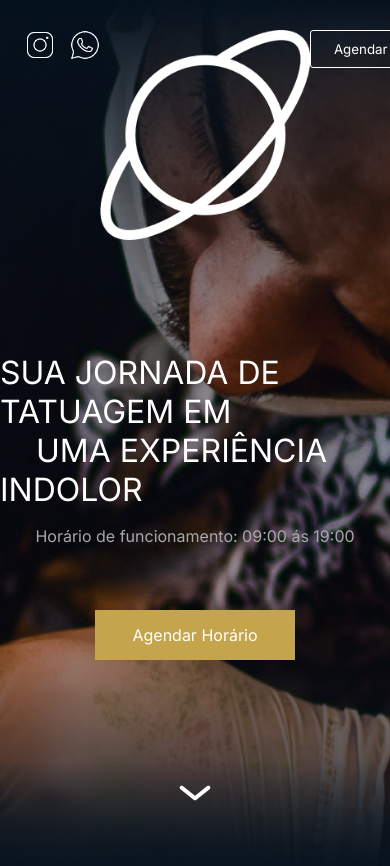
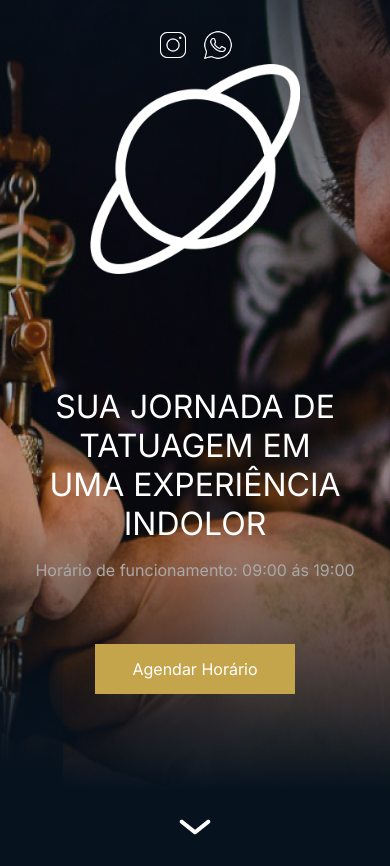
Before and after one commit to rafaelvicenzo/Saturno-Tattoo, a plain HTML site: page index.html in a window 390 px wide. Shown: the top 866 px of the page. Drawn offline with nearby package versions, Linux system fonts and the light colour scheme.

Commit message:
Responsive design

```diff
--- a/assets/style/css/style.scss
+++ b/assets/style/css/style.scss
@@ -56,6 +56,7 @@ header {
     font-weight: 400;
     margin-top: 109px;
     cursor: pointer;
+    text-align: center;
 }
 
 p {
@@ -254,3 +255,34 @@ footer {
     position: relative;
     left: 92px;
 }
+
+@media screen and (max-width: 768px) {
+    .navBar {
+        display: flex;
+        flex-direction: column;
+        align-items: center;
+        justify-content: center;
+    }
+    #right button {
+        display: none;
+    }
+
+    #left {
+        justify-content: center;
+        margin: 0;
+    }
+
+    header {
+        background-position-x: -327px;
+        background-position-y: -136px;
+    }
+
+    main {
+        display: flex;
+        flex-direction: column;
+    }
+}
+
+@media screen and (min-width: 769px) and (max-width: 991px) {
+
+}
--- a/index.html
+++ b/index.html
@@ -17,7 +17,7 @@
             <div class="logo"><img src="/assets/images/icons/saturno.png" alt=""></div>
             <div id="right"><a href="https://api.whatsapp.com/send?phone=5531973153448&text=Ol%C3%A1%20tudo%20bem?%20vim%20do%20Instagram,%20gostaria%20de%20fazer%20um%20or%C3%A7amento" target="_blank"><button>Agendar horário</button></a></div>
         </nav>
-        <h1 id="phrase">Sua jornada de tatuagem em<br>&nbsp;&nbsp;&nbsp;&nbsp;Uma experiência indolor </h1>
+        <h1 id="phrase">Sua jornada de tatuagem em<br>Uma experiência indolor </h1>
         <p>Horário de funcionamento: 09:00 ás 19:00</p>
         <div id="center">
             <a href="https://api.whatsapp.com/send?phone=5531973153448&text=Ol%C3%A1%20tudo%20bem?%20vim%20do%20Instagram,%20gostaria%20de%20fazer%20um%20or%C3%A7amento" target="_blank"><button class="mainButton">Agendar Horário</button></a>
@@ -30,7 +30,7 @@
             <img src="/assets/images/image2.jpg" alt="" id="img2">
             <img src="/assets/images/file.png" alt="" id="img3">
         </div>
-        <div class="about">Sobre <p>Olá! Meu nome é Vinícius Tadeu e sou tatuador profissional com 4 anos de experiência. Desde cedo, sempre fui apaixonado por arte e desenho, o que me levou naturalmente ao mundo das tatuagens. Cada tatuagem que crio é uma obra de arte única, inspirada na personalidade e nas histórias de vida dos meus clientes. <br>
+        <div class="about">Sobre <p>Olá! Meu nome é Vinícius Tadeu e sou tatuador profissional com anos de experiência. Desde cedo, sempre fui apaixonado por arte e desenho, o que me levou naturalmente ao mundo das tatuagens. Cada tatuagem que crio é uma obra de arte única, inspirada na personalidade e nas histórias de vida dos meus clientes. <br>
            <br> Acredito que a comunicação é essencial para o sucesso de qualquer tatuagem. Por isso, dedico tempo para ouvir meus clientes, entender suas ideias e trabalhar junto com eles para transformar seus sonhos em realidade na pele.</p></div>
     </main>
 
```
Also changed, not shown: assets/style/css/style.css, 1 other file.
